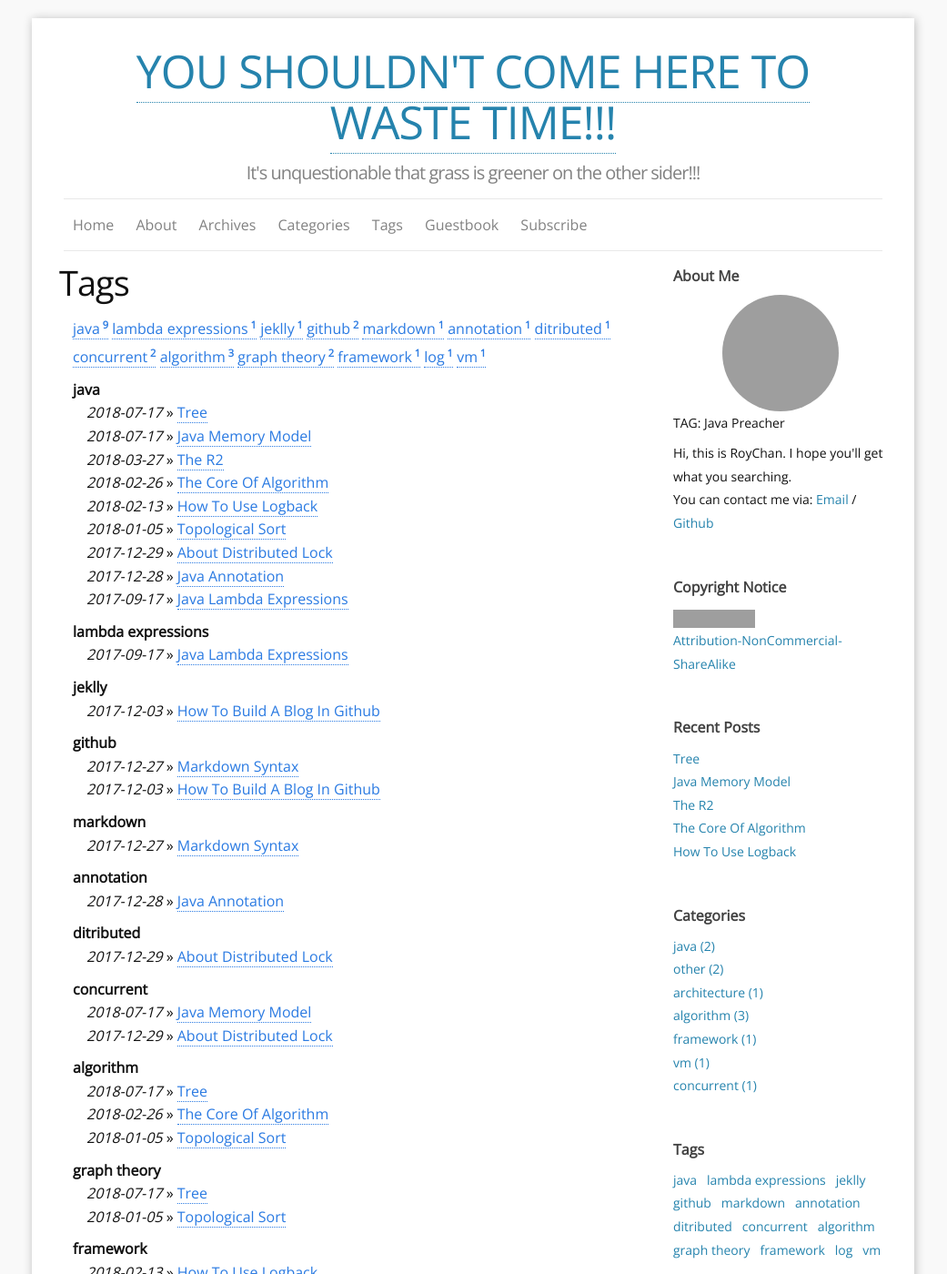
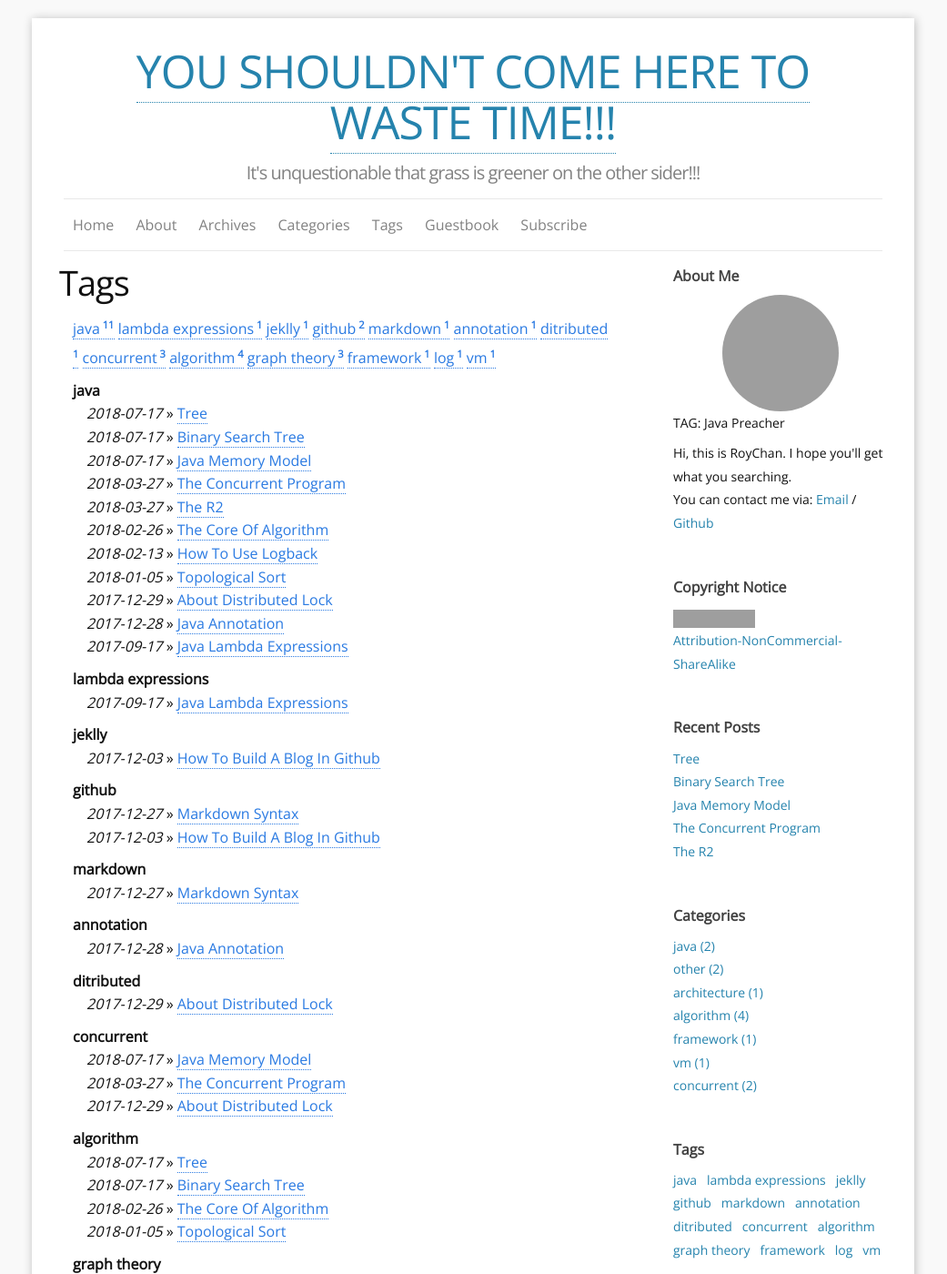
Before and after one commit to RoyWorld/RoyWorld.github.io, a Jekyll site: the page built from e_tags.md, in a window 1280 px wide and 1400 px high. Shown: the whole window at 91% size, without its empty margins (120-1161 px from the left). Built offline with Jekyll 4.4.1, drawn with Linux system fonts in a browser that asks for light colours; nearby versions of some CDN libraries; some of the changed text lies outside the part shown; grey boxes are pictures that could not be loaded.

Commit message:
添加3篇文章

```diff
--- /dev/null
+++ b/_posts/2018-07-30-binary-search-tree.md
@@ -0,0 +1,14 @@
+---
+layout: post
+title:  "Binary Search Tree"
+date:   2018-07-17 15:26:45
+category: algorithm
+published: true
+author: RoyChan
+tags:
+- java
+- algorithm
+- graph theory
+---
+
+# definition
```
Also changed, not shown: _posts/2018-05-16-the-concurrent-program.md (added, +21 -0 lines), _posts/2018-07-30-tree.md (+1 -1 lines).
